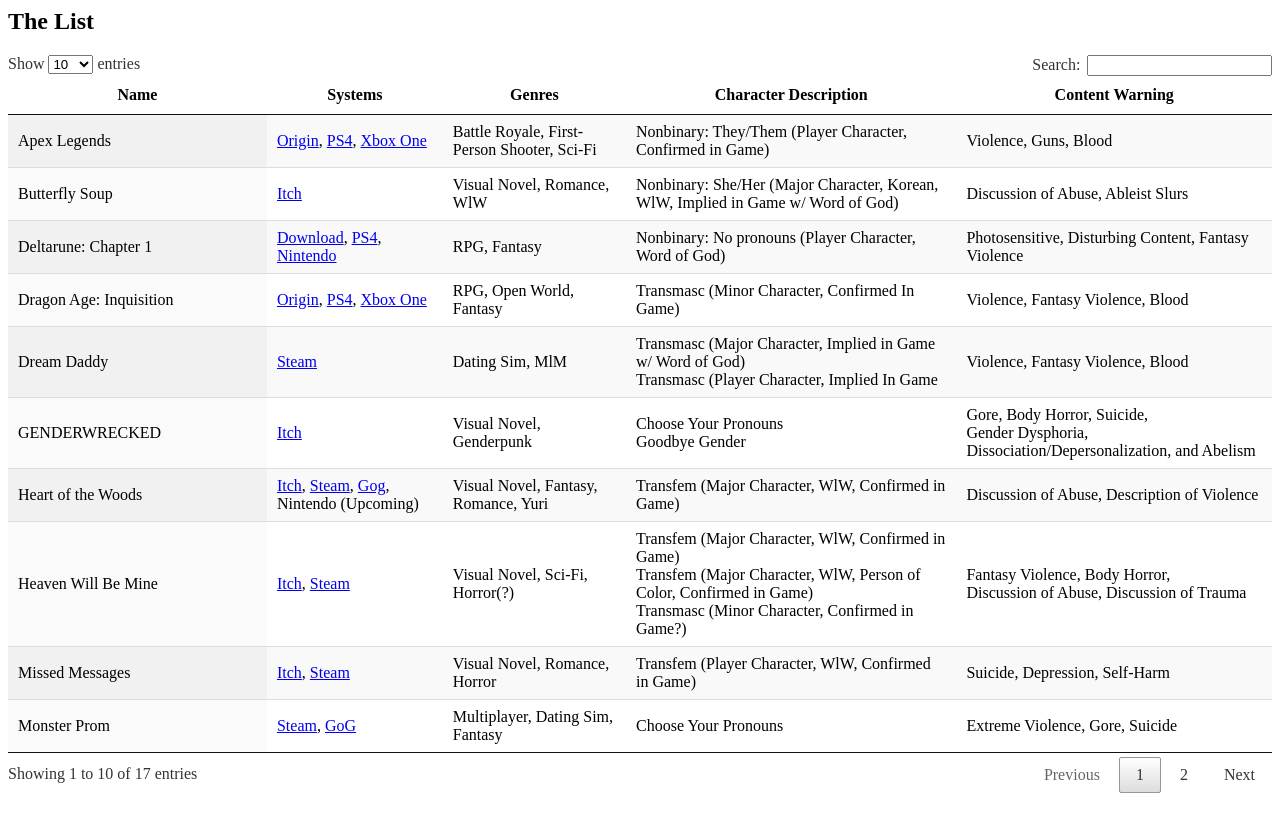
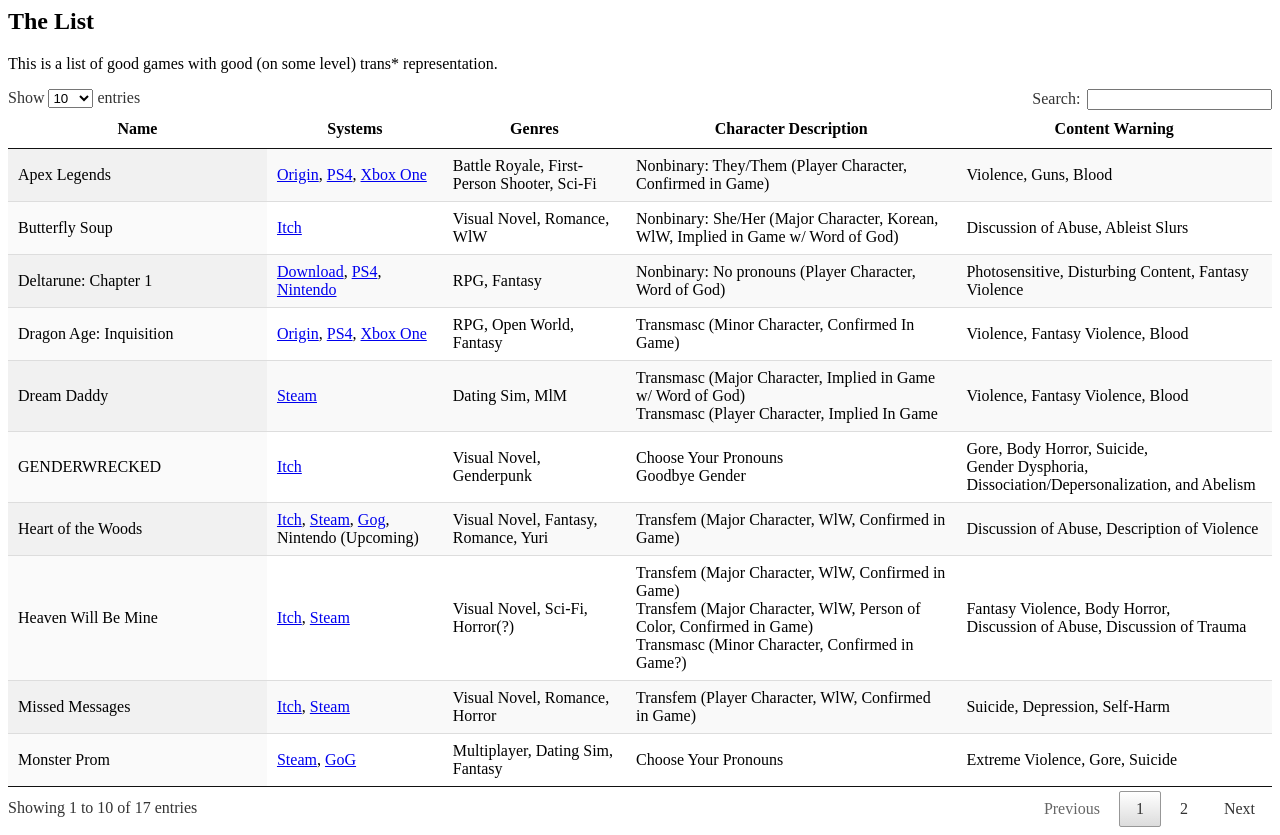
Before and after one commit to thatwannabecat/thatwannabecat.github.io, a plain HTML site: page index.html in a window 1280 px wide. Before the commit the page ends 801 px from the top, so only its background shows below. Drawn offline with Linux system fonts and the light colour scheme.

Commit message:
Added description

```diff
--- a/index.html
+++ b/index.html
@@ -10,6 +10,9 @@
         $('#TheList').DataTable();
     });
 </script>
+<p>
+    This is a list of good games with good (on some level) trans* representation.
+</p>
 <table id="TheList" class="display" style="width:100%">
     <thead>
         <tr>
```
